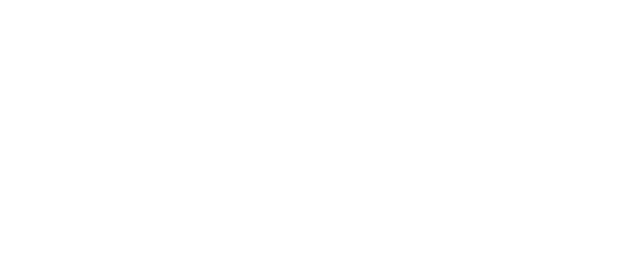
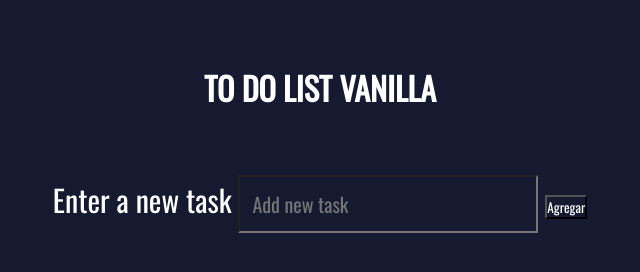
Before and after one commit to Rpcocom/todo, a plain HTML site: page index.html in a window 1280 px wide. Shown: the whole page, without its empty margins (320-960 px from the left). Drawn offline with nearby package versions, Linux system fonts and the light colour scheme.

Commit message:
Css and Js doc

```diff
--- a/index.html
+++ b/index.html
@@ -1,11 +1,29 @@
 <!DOCTYPE html>
 <html lang="en">
+
 <head>
+    <link rel="preconnect" href="https://fonts.googleapis.com">
+    <link rel="preconnect" href="https://fonts.gstatic.com" crossorigin>
+    <link href="https://fonts.googleapis.com/css2?family=Oswald&display=swap" rel="stylesheet">
+    <link rel="stylesheet" href="style.css">
     <meta charset="UTF-8">
     <meta name="viewport" content="width=device-width, initial-scale=1.0">
     <title>Rodrigo's TODO App</title>
 </head>
+
 <body>
+    <head>
+        <h1>TO DO LIST VANILLA</h1>
+    </head>
+    <form action="" class="form-todo">
+        <div>
+            <label for="name">Enter a new task </label>
+            <input class="add-task" placeholder="Add new task">
+            <button type="submit">Agregar</button>
+        </div>
+    </form>
 
+    <script src="index.js"></script>
 </body>
+
 </html>
--- /dev/null
+++ b/style.css
@@ -0,0 +1,26 @@
+*{
+    padding: 0;
+    margin: 0;
+    box-sizing: border-box;
+    background-color:#161A30;
+    color: white;
+    font-family: 'Oswald', sans-serif;
+}
+
+h1{
+    color:white;
+    text-align: center;
+    padding: 5%;
+}
+
+.form-todo{
+    font-family: Verdana, Geneva, Tahoma, sans-serif;
+    text-align: center;
+    font-size: 30px;
+}
+
+.add-task{
+    width: 300px;
+    font-size: 20px;
+    padding: 12px;
+}
```
Also changed, not shown: index.js (added).
